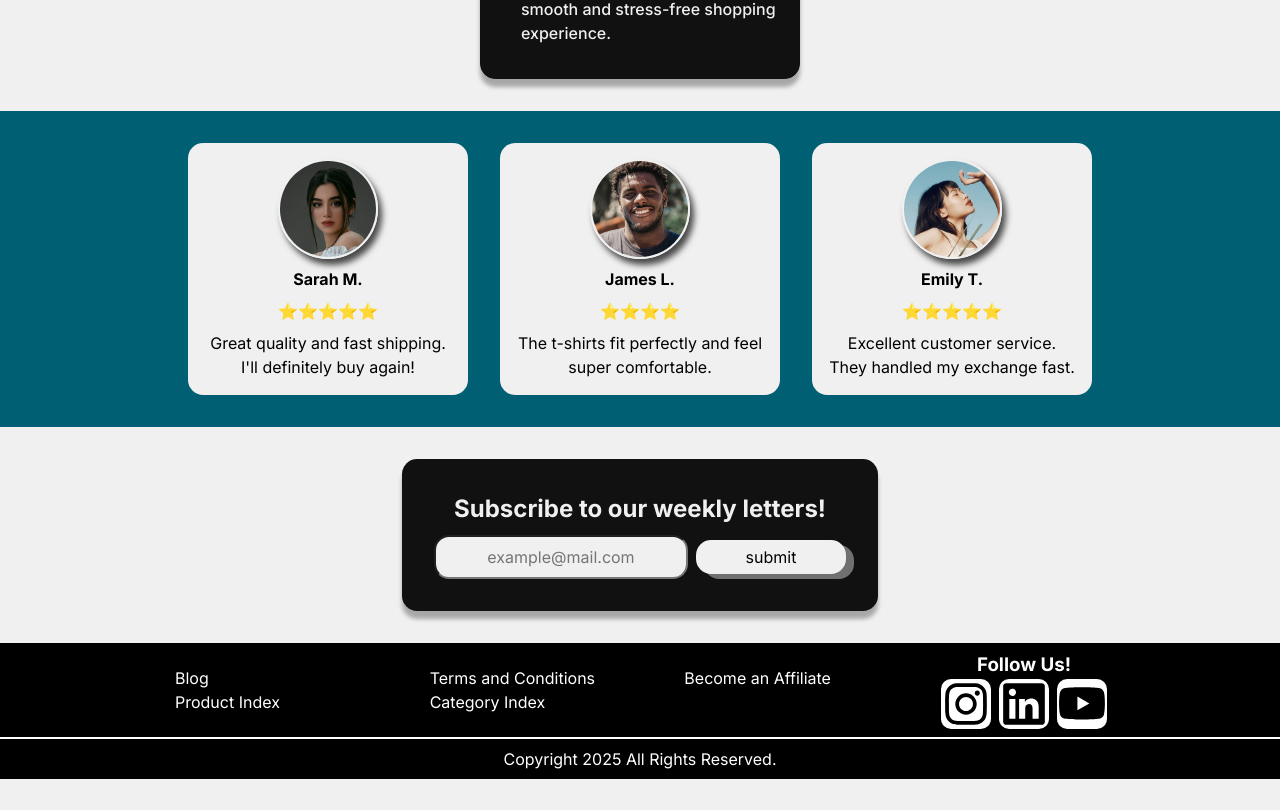
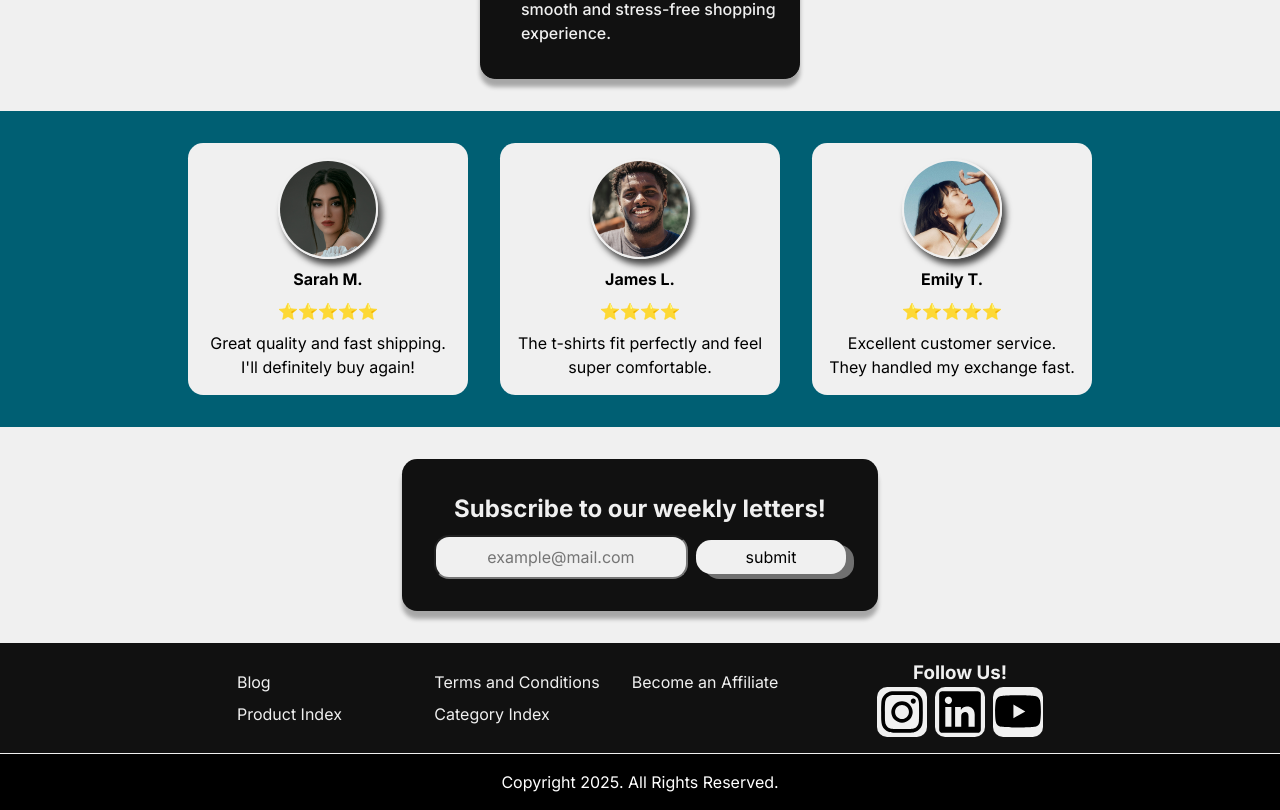
Before and after one commit to Exemption6877/odin-shopping-cart, a React (Vite) app: page / in a window 1280 px wide. Shown: the part 1055-1865 px from the top of the page. Before the commit the page ends 1834 px from the top, so only its background shows below. Built offline with nearby package versions, Linux system fonts and the light colour scheme.

Commit message:
Style footer

```diff
--- a/src/components/Navigation/Footer.jsx
+++ b/src/components/Navigation/Footer.jsx
@@ -5,7 +5,7 @@ export default function Footer() {
 
   // Links are nonfunctional and serve esthetical purpose
   return (
-    <footer>
+    <footer className={styles.footer}>
       <div className={styles.main}>
         <div className={styles.pageLinks}>
           <a href="">Blog</a>
@@ -29,10 +29,11 @@ export default function Footer() {
           </div>
         </div>
       </div>
+
       <div className={styles.copyright}>
         <p>
           Copyright
-          <span> {CURRENT_YEAR} </span>
+          <span> {CURRENT_YEAR}. </span>
           All Rights Reserved.
         </p>
       </div>
--- a/src/components/Navigation/Footer.module.css
+++ b/src/components/Navigation/Footer.module.css
@@ -1,28 +1,30 @@
+@import url(../../styles/variables.css);
+
 .main {
   display: flex;
-  background-color: black;
-  border-bottom: 2px solid white;
+  width: 100%;
   align-items: center;
-  flex-direction: row;
   justify-content: center;
-  padding: 8px 0;
+  background-color: var(--main-color);
+  border-bottom: 1px solid var(--secondary-color);
+  padding: var(--padding-s);
+  gap: 5rem;
 }
 
 .pageLinks {
   display: grid;
-  grid-template-columns: 1fr 1fr 1fr;
-  padding: 2px;
-  width: 60%;
+  grid-template-columns: repeat(3, 1fr);
+  gap: 2rem;
+  row-gap: 0.5rem;
 }
 
 .pageLinks > a {
-  color: white;
-  text-decoration: none;
+  color: var(--secondary-color);
 }
 
 .copyright {
   background-color: black;
-  padding: 8px;
+  padding: var(--padding-s);
 }
 
 .copyright > p {
@@ -36,23 +38,23 @@
   align-items: center;
 }
 
+.media > h3 {
+  color: var(--secondary-color);
+}
+
+.wrapper {
+  display: flex;
+  gap: var(--text-gap);
+}
+
 .wrapper > a {
   display: flex;
-  background-color: white;
+  align-items: center;
+  background-color: var(--secondary-color);
   border-radius: 1ch;
-  gap: 8px;
+  gap: var(--text-gap);
 }
 
 .wrapper > a > img {
   width: 50px;
 }
-
-.wrapper {
-  display: flex;
-  flex-direction: row;
-  gap: 8px;
-}
-
-.media > h3 {
-  color: white;
-}
```
